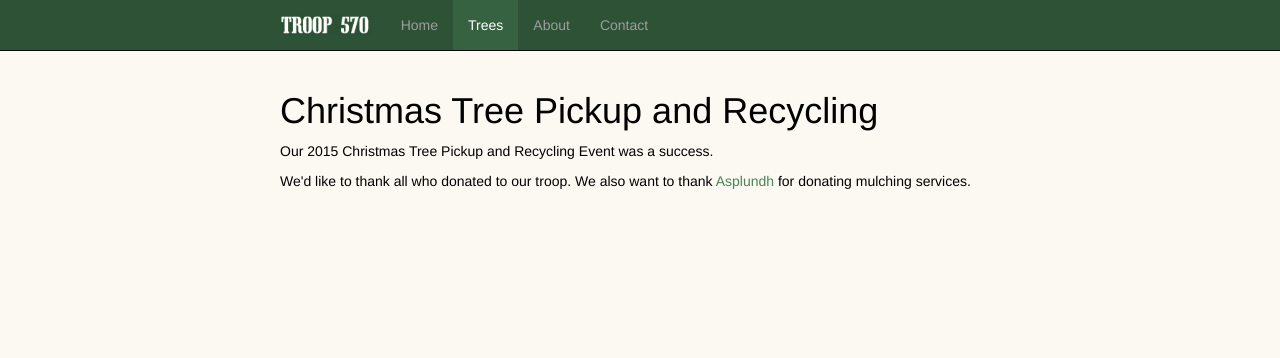
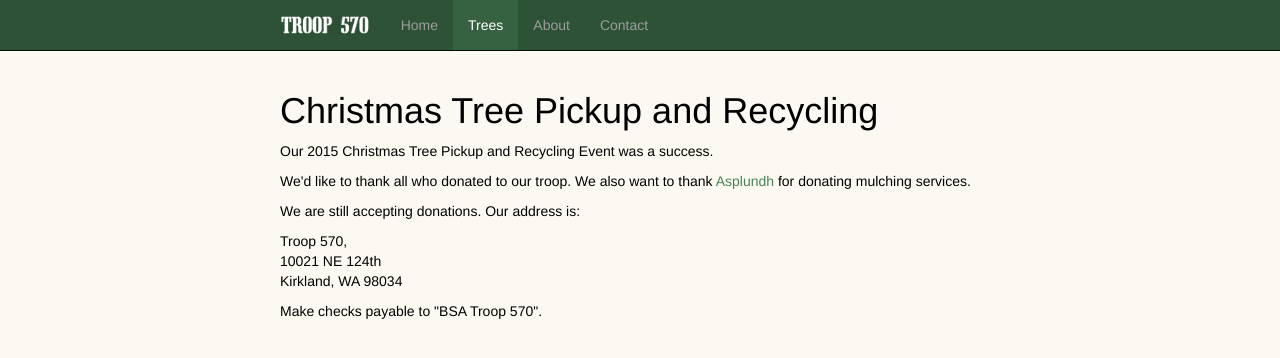
Before and after one commit to troop570/troop570.github.io, a Jekyll site: the page built from trees/index.html, in a window 1280 px wide. Shown: the top 358 px of the page. Built offline with Jekyll 4.4.1, drawn with Linux system fonts in a browser that asks for light colours; nearby versions of some CDN libraries.

Commit message:
Restore information about tree donations.

```diff
--- a/index.html
+++ b/index.html
@@ -85,7 +85,8 @@ slides:
     </div>
     <div class="col-sm-4">
       <h3>Christmas Trees</h3>
-      <p>Our 2015 Christmas Tree Pickup and Recyling Event was a success. Thank you all who donated to our troop.
+      <p>Our 2015 Christmas Tree Pickup and Recyling Event is over.
+      <p><a class="btn btn-default" href="/trees/">View details &raquo;</a></p>
     </div>
   </div>
 </div>
--- a/trees/index.html
+++ b/trees/index.html
@@ -7,6 +7,14 @@ description: Details on Troop 570's Christmas tree pickup and recycling event.
 
 <p>We'd like to thank all who donated to our troop. We also want to thank <a
 href="http://www.asplundh.com/">Asplundh</a> for donating mulching services.
+
+<p>We are still accepting donations. Our address is:
+
+<p>Troop 570,<br>
+10021 NE 124th<br>
+Kirkland, WA 98034
+
+<p>Make checks payable to "BSA Troop 570".
 
 {% comment %}
 <p>Boy Scout Troop 570 will do curbside pickup of your natural Christmas trees <b>within our service area in Kirkland, Washington (map shown below).</b></p>
@@ -34,7 +42,7 @@ href="http://www.asplundh.com/">Asplundh</a> for donating mulching services.
     <h4>Suggested Donation: $15</h4>
     <ul>
       <li>Please leave cash or check donations payable to "BSA Troop 570" in an envelope (inside a plastic bag if raining).</li>
-      <li>Attach the donation to the tree OR mail to Troop 570, 10021 NE 124th, Kirkland, 98034</li>
+      <li>Attach the donation to the tree OR mail to Troop 570, 10021 NE 124th, Kirkland WA, 98034</li>
     </ul>
     <h4>Details</h4>
     <ul>
```
